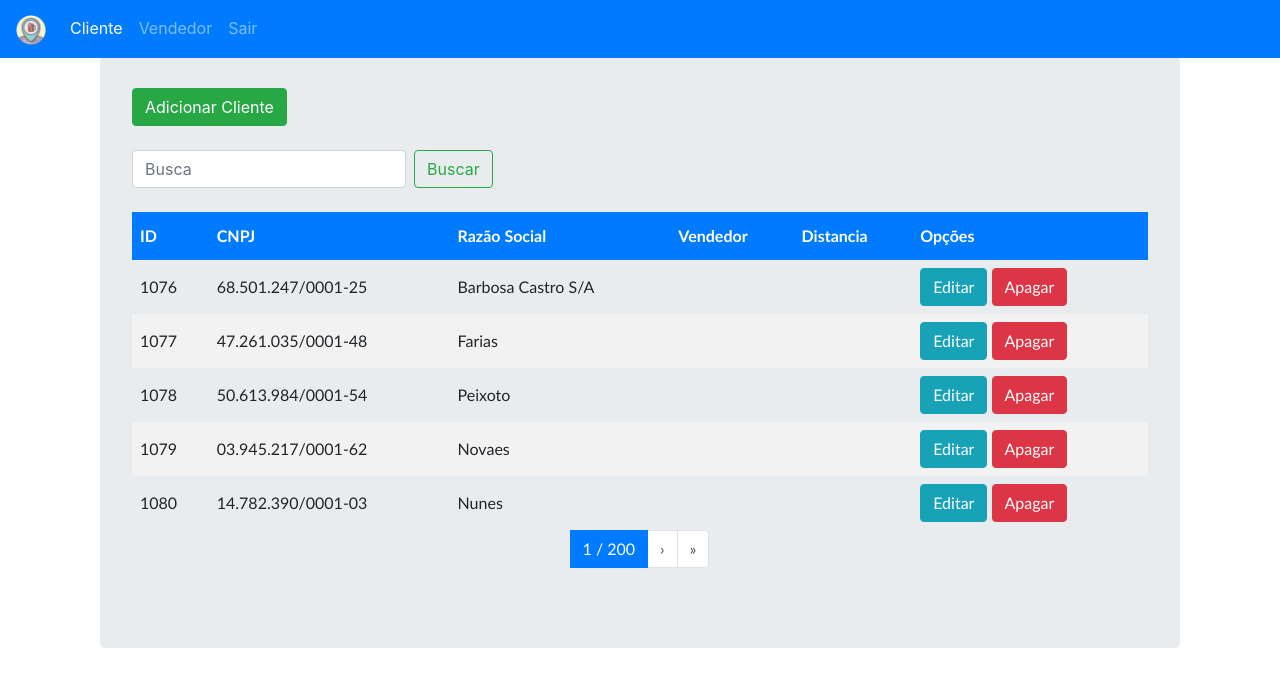
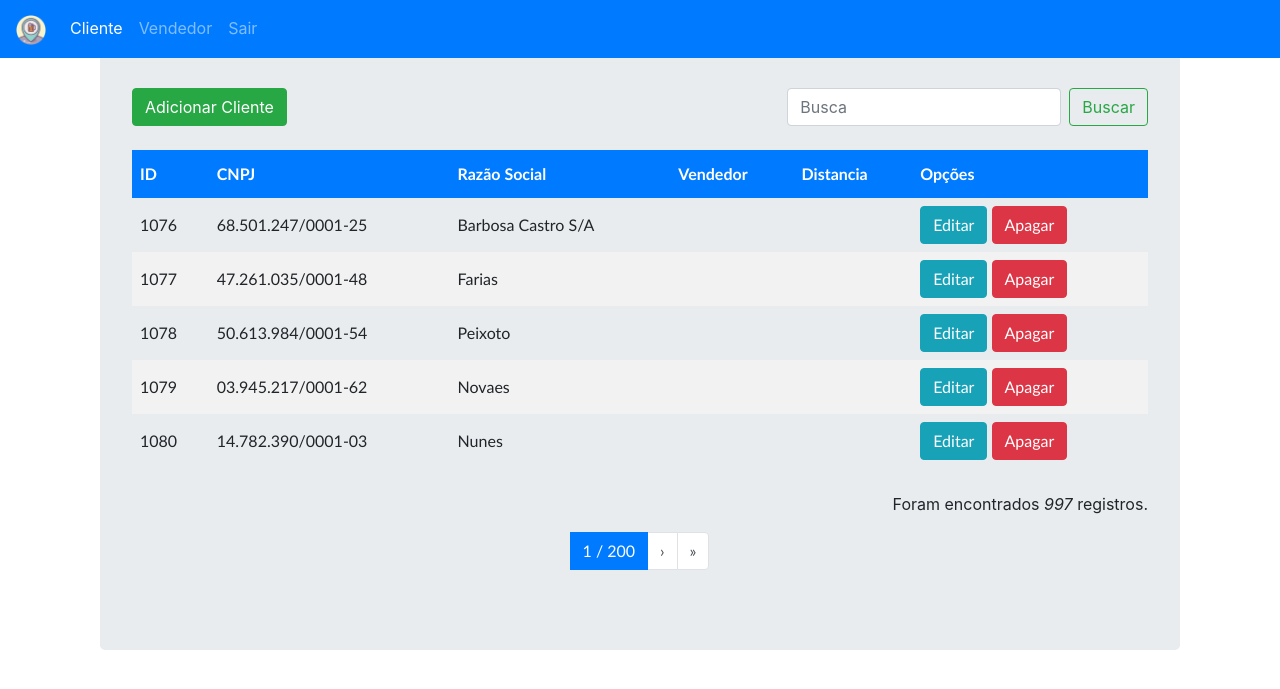
Before and after one commit to leorss/Carteira-Clientes-Django, a Django app: page /cadastros/cliente/ in a window 1280 px wide. Shown: the top 689 px of the page. Run offline with Django 3.2, Linux system fonts and the light colour scheme; a user stored in the database is signed in; data comes from the database, SQL or seed files in the repository; both versions use the stored data as it was after the commit; some libraries are stand-ins or nearby versions.

Commit message:
Apresentar numero de registros encontrados

```diff
--- a/cadastros/views.py
+++ b/cadastros/views.py
@@ -65,7 +65,8 @@ def listaCliente(request):
     except (EmptyPage, InvalidPage):
         lista = paginator.page(paginator.num_pages)
 
-    return render(request, 'cadastros/lista_cliente.html', {"lista":lista})
+    total = paginator.count
+    return render(request, 'cadastros/lista_cliente.html', {"lista":lista, "total": total})
 
 
 @login_required
@@ -95,8 +96,8 @@ def listaVendedor(request):
     except (EmptyPage, InvalidPage):
         lista = paginator.page(paginator.num_pages)
 
-    return render(request, 'cadastros/lista_vendedor.html', {"lista":lista})
-
+    total = paginator.count
+    return render(request, 'cadastros/lista_vendedor.html', {"lista":lista, "total": total})
 
 @login_required
 def adicionarCliente(request):
--- a/templates/cadastros/lista_cliente.html
+++ b/templates/cadastros/lista_cliente.html
@@ -4,18 +4,21 @@
     <body>
         <div class="container">
           <div class="jumbotron">
-              <div align="left">
+              <div class="row">
+                   <div class="col-auto mr-auto">
                         <a href="{% url 'cadastros:adicionar-cliente' %}">
                             <br><button type="button" class="btn btn-success">Adicionar Cliente</button><br><br>
                         </a>
                    </div>
-              <div align="right">
+                   <div class="col-auto">
+                       <br>
                       <form action="{% url 'cadastros:lista-cliente'%}" class="form-inline my-2 my-lg-0" >
                         <input class="form-control mr-sm-2" name="q" type="search" placeholder="Busca" aria-label="Search" value='{{request.GET.q}}'>
                         <button class="btn btn-outline-success my-2 my-sm-0" type="submit">Buscar</button>
                       </form>
                   </div>
-              <br>
+              </div>
+
               <div class="tabela">
               {% if lista %}
                   <table>
@@ -43,10 +46,9 @@
                       </tr>
                     {% endfor %}
                 </table>
+              {% endif %}
+
               {% include "cadastros/paginacao.html" %}
-              {% else %}
-                <p>Não existem registros.</p>
-              {% endif %}
 
             </div>
           </div>
--- a/templates/cadastros/paginacao.html
+++ b/templates/cadastros/paginacao.html
@@ -1,3 +1,14 @@
+
+          <br>
+
+             {% if total == 0 %}
+                    <p class="text-right"> Não existem registros.</p>
+             {% else %}
+                {% if total == 1 %}
+                    <p class="text-right"> Foi encontrado <em> {{ total }} </em> registro. </p>
+                {% else %}
+                    <p class="text-right"> Foram encontrados <em> {{ total }} </em> registros. </p>
+                {% endif %}
 
                     <div class="pagination justify-content-center">
                       <ul class="pagination">
@@ -14,7 +25,7 @@
 
                                 {% if lista.paginator.num_pages != 1 %}
                                     <li class="page-item active">
-                                <a class="page-link">{{ lista.number}} / {{lista.paginator.num_pages}}</a>
+                                        <a class="page-link">{{ lista.number }} / {{lista.paginator.num_pages }}</a>
                                     </li>
                                 {% endif %}
 
@@ -27,6 +38,7 @@
                                     </li>
 
                                 {% endif %}
+             {% endif %}
                     </li>
                 </ul>
             </div>
```
Also changed, not shown: templates/cadastros/lista_vendedor.html (+8 -6 lines), README.md, db.sqlite3, static/cadastros/images/cliente.jpg (deleted), static/cadastros/images/snapshots/bem-vindo.jpg (renamed from static/cadastros/images/benvido.jpg), static/cadastros/images/snapshots/cliente.jpg (added), static/cadastros/images/snapshots/login.jpg (renamed from static/cadastros/images/login.jpg), static/cadastros/images/snapshots/vendedor.jpg (added), static/cadastros/images/vendedor.jpg (deleted). Lines whose indentation alone changed are shown as unchanged.
